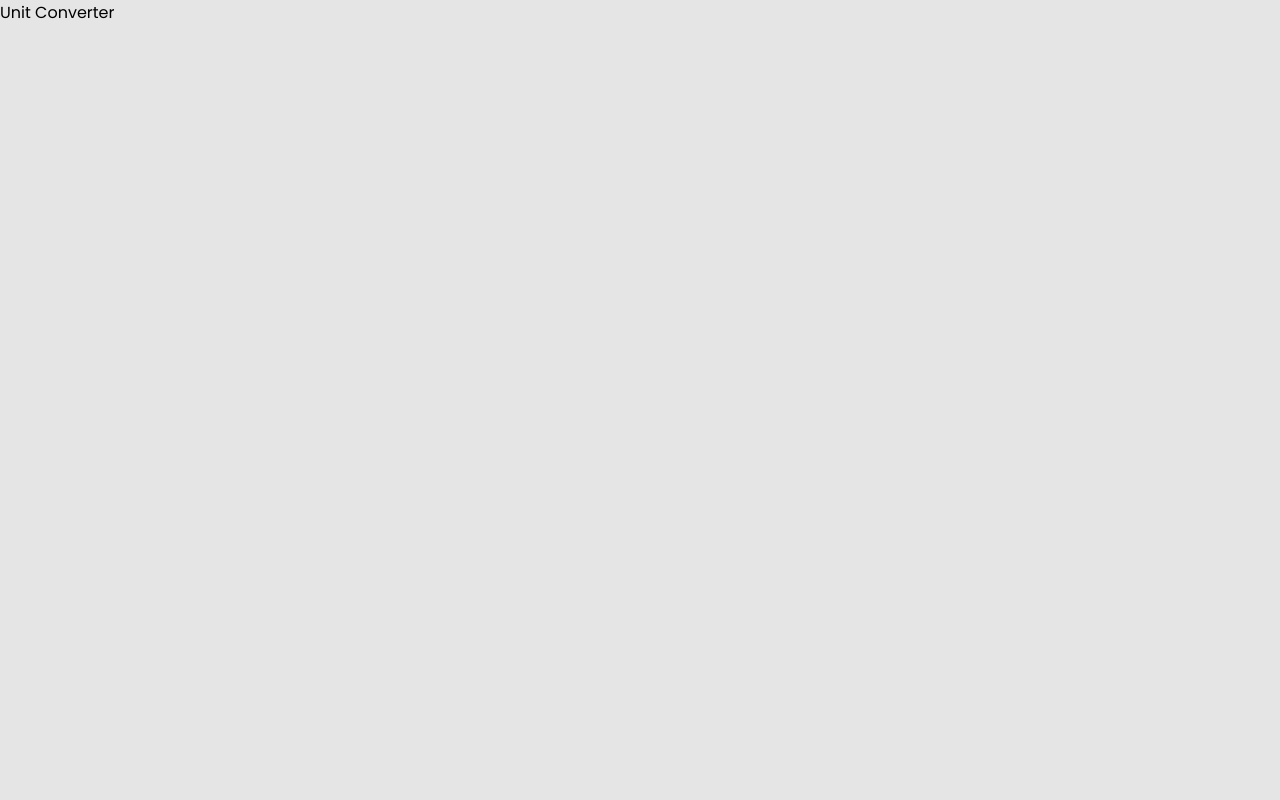
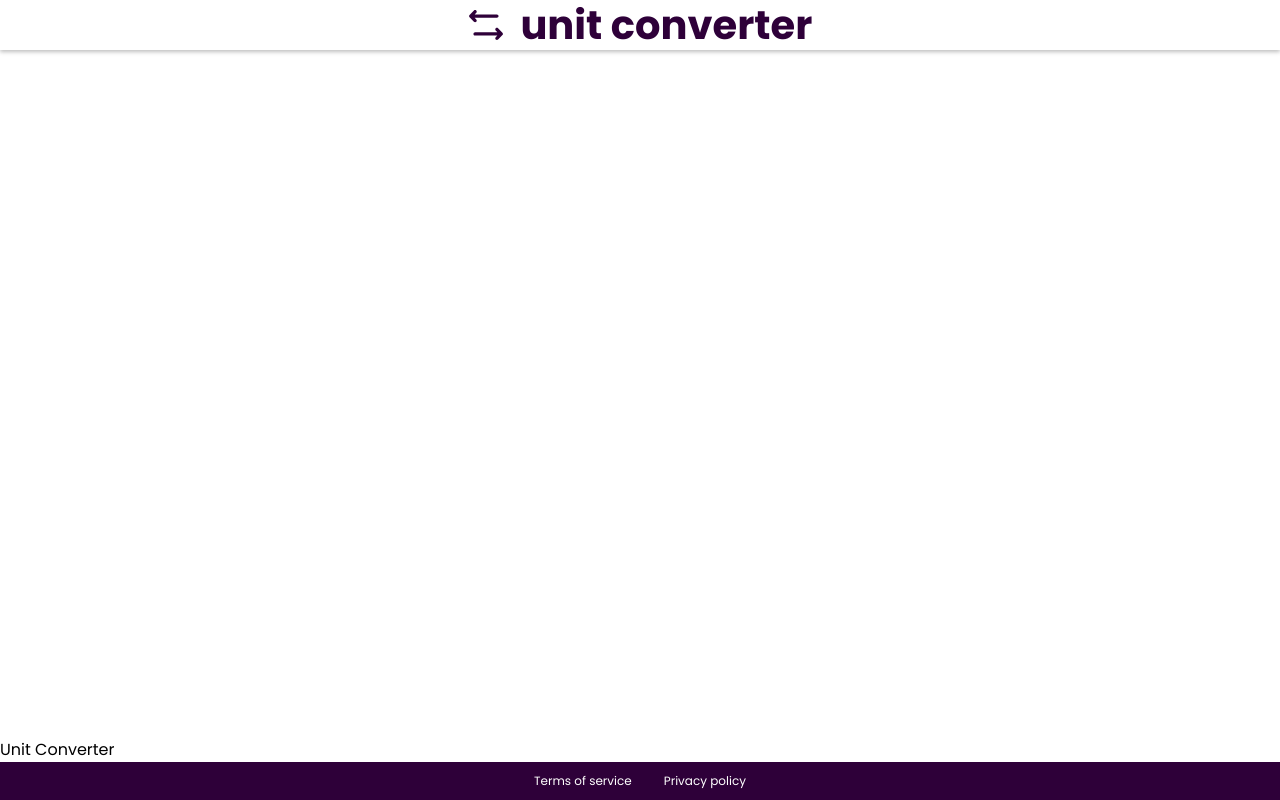
Before and after one commit to Unodecopas/unit-converter, a React (Vite) app: page / in a window 1280 px wide. Built offline with nearby package versions, Linux system fonts and the light colour scheme.

Commit message:
feat: add Footer and Navbar

```diff
--- a/src/App.css
+++ b/src/App.css
@@ -2,4 +2,9 @@
   background-color: var(--bg);
   height: 100vh;
   width: 100vw;
+  display: flex;
+  flex-direction: column;
 }
+.App main {
+  flex-grow: 1;
+}
--- a/src/App.jsx
+++ b/src/App.jsx
@@ -1,10 +1,17 @@
 import React from 'react'
 import './App.css'
+import Footer from './components/Footer'
+import Header from './components/Header/Header'
 
 const App = () => {
   return (
     <div className="App">
+      <Header />
+      <main>
+
+      </main>
       Unit Converter
+      <Footer />
     </div>
   )
 }
--- /dev/null
+++ b/src/components/Footer/index.jsx
@@ -0,0 +1,12 @@
+import React from 'react'
+import styles from './styles.module.css'
+const Footer = () => {
+  return (
+    <footer className={styles.footer}>
+      <p>Terms of service</p>
+      <p>Privacy policy</p>
+    </footer>
+  )
+}
+
+export default Footer
--- /dev/null
+++ b/src/components/Footer/styles.module.css
@@ -0,0 +1,13 @@
+.footer {
+  background-color: var(--secondary);
+  color: var(--text-primary);
+  display: flex;
+  justify-content: center;
+  gap: 2rem;
+  padding: 10px 0;
+}
+.footer p {
+  font-size: 12px;
+  font-weight: 400;
+  line-height: 18px;
+}
--- /dev/null
+++ b/src/components/Header/Header.jsx
@@ -0,0 +1,13 @@
+import React from 'react'
+import styles from './styles.module.css'
+import cross from '../../assets/cross.svg'
+const Header = () => {
+  return (
+    <header className={styles.header}>
+      <img src={cross}></img>
+      <h1>unit converter</h1>
+    </header>
+  )
+}
+
+export default Header
--- /dev/null
+++ b/src/components/Header/styles.module.css
@@ -0,0 +1,11 @@
+.header {
+  color: var(--secondary);
+  display: flex;
+  gap: 1rem;
+  place-content: center;
+  box-shadow: 0px 2px 4px rgba(0, 0, 0, 0.25);
+  font-size: 20px;
+  font-weight: 900;
+  line-height: 30px;
+  padding: 10px 0;
+}
--- a/src/index.css
+++ b/src/index.css
@@ -1,7 +1,7 @@
 @import url("https://fonts.googleapis.com/css2?family=Poppins:wght@400;600;700;900&display=swap");
 
 :root {
-  --bg: #e5e5e5;
+  --bg: #fff;
   --secondary: #2e0039;
   --text-primary: #ffffff;
   --text-secondary: #676767;
```
Also changed, not shown: src/assets/cross.svg (added).
